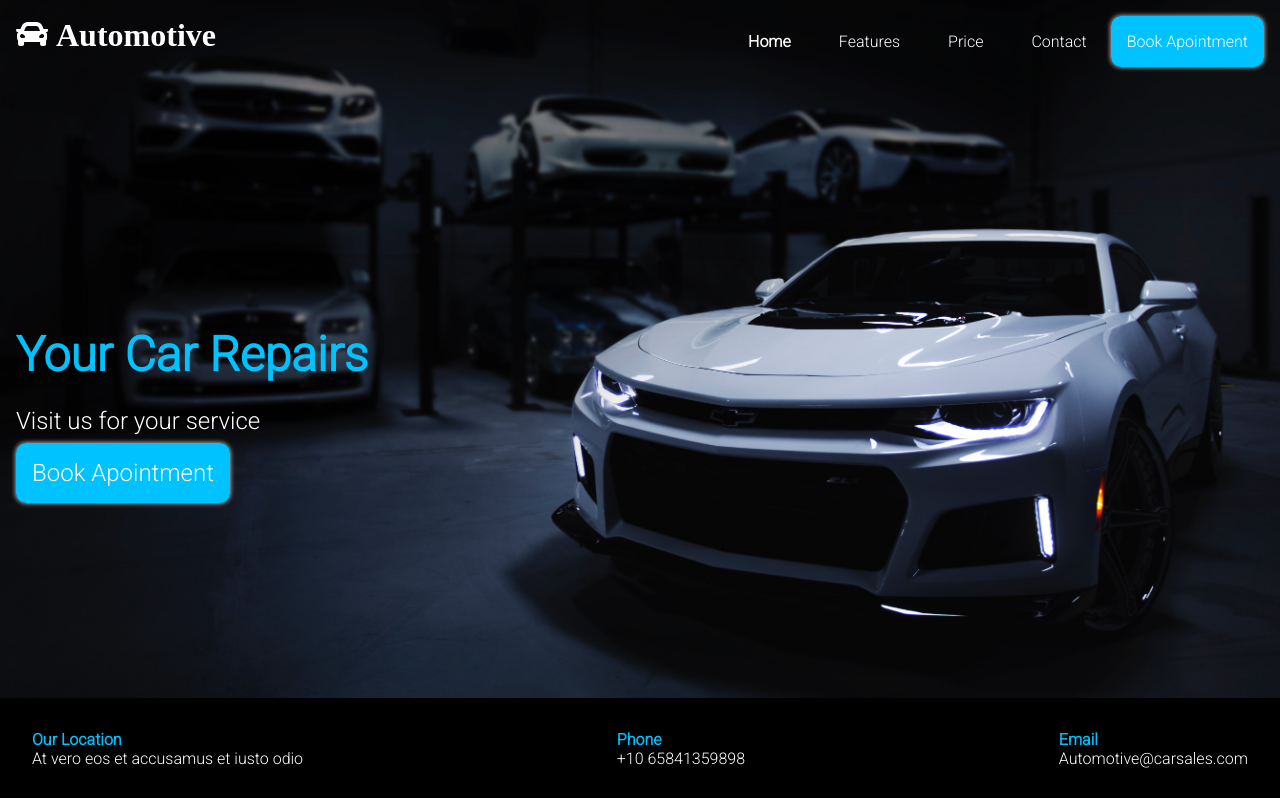
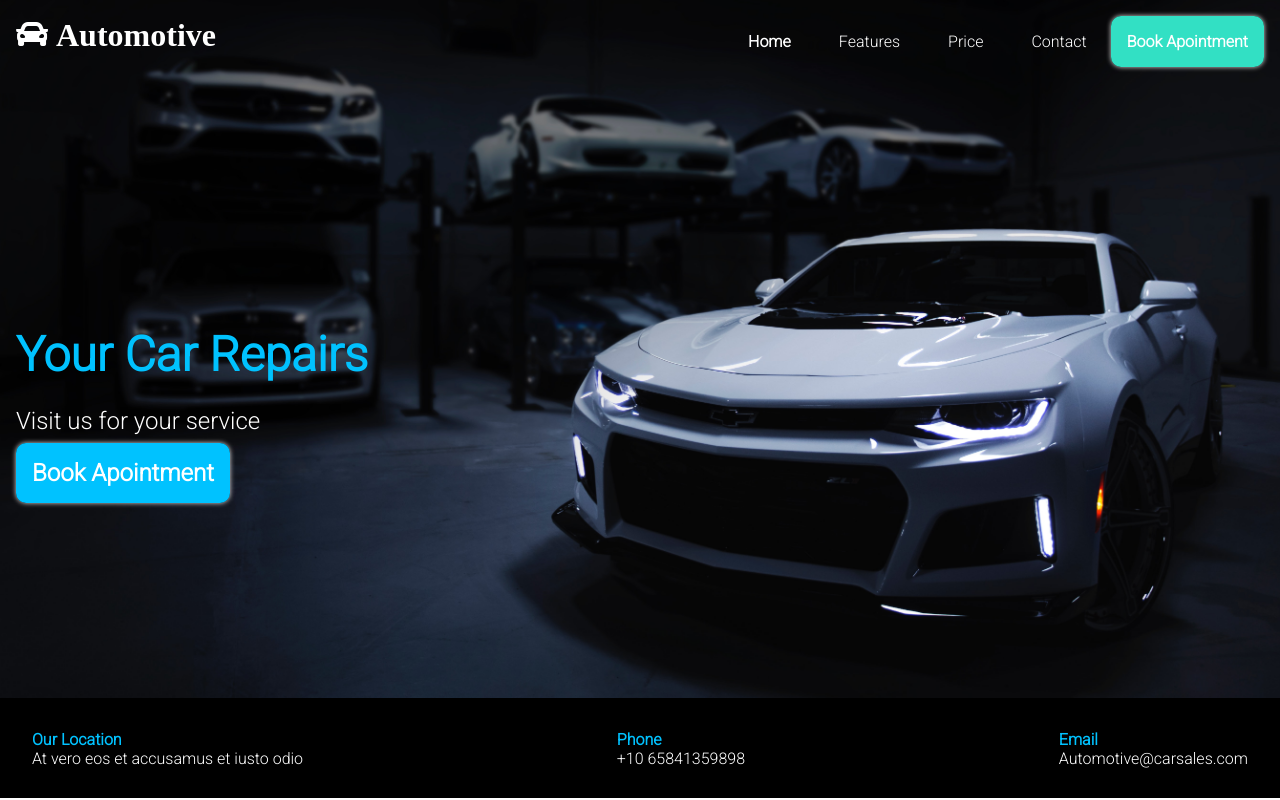
Before and after one commit to RutujaDhere/automobile, a plain HTML site: page index.html in a window 1280 px wide. In both pictures the pointer is over the link 1187 px from the left and 41 px from the top of the page. Drawn offline with Linux system fonts and the light colour scheme.

Commit message:
Update styles.css

```diff
--- a/styles.css
+++ b/styles.css
@@ -64,9 +64,13 @@ nav li a:hover {
     padding: 1rem;
     background-color: #00c2ff;
     color: #fff !important;
+    font-weight: bold;
     text-decoration: none;
     border-radius: 10px;
     box-shadow:0 0 5px rgb(226, 223, 223);
+}
+.highlights:hover {
+    background-color: #32e0c4;
 }
 
 
```
